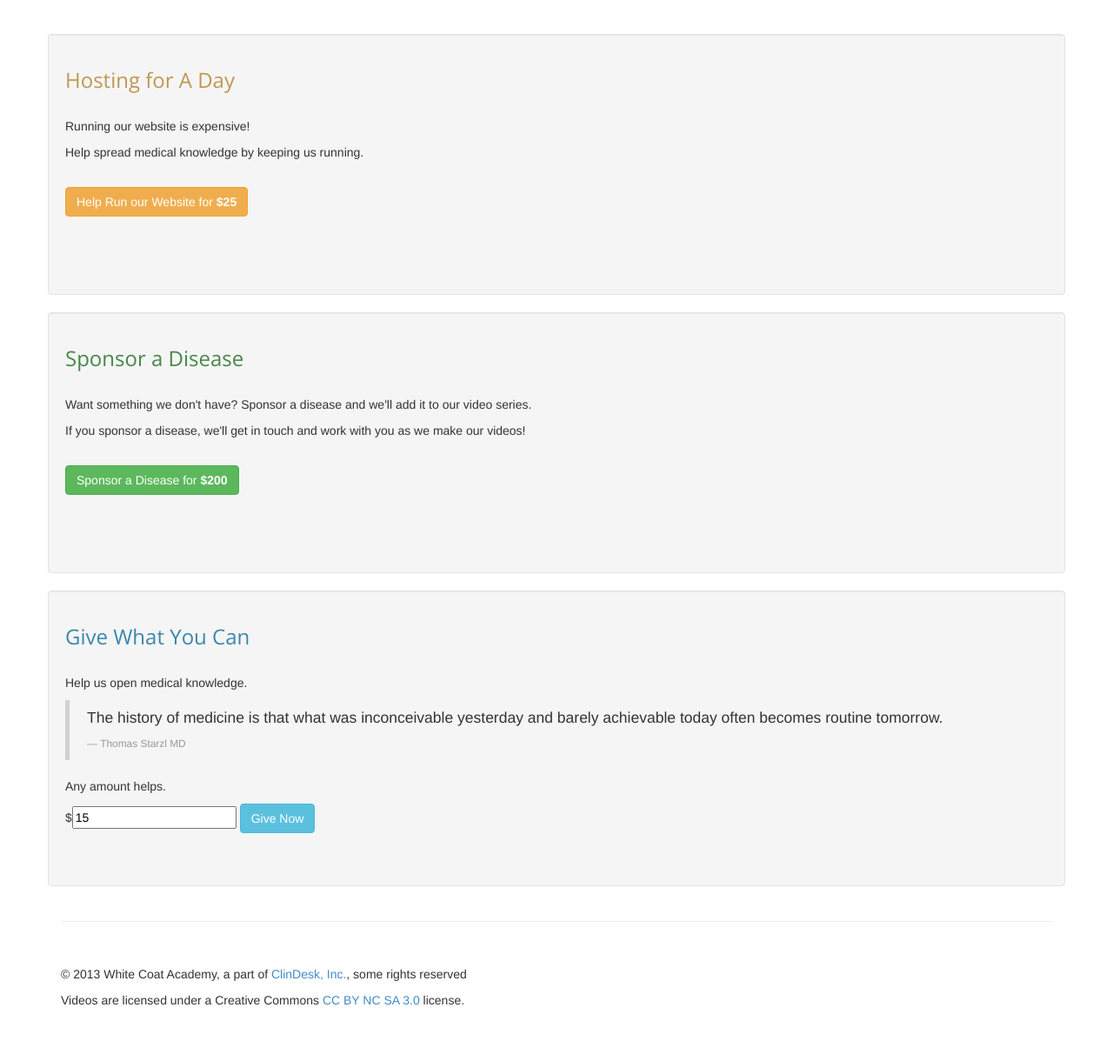
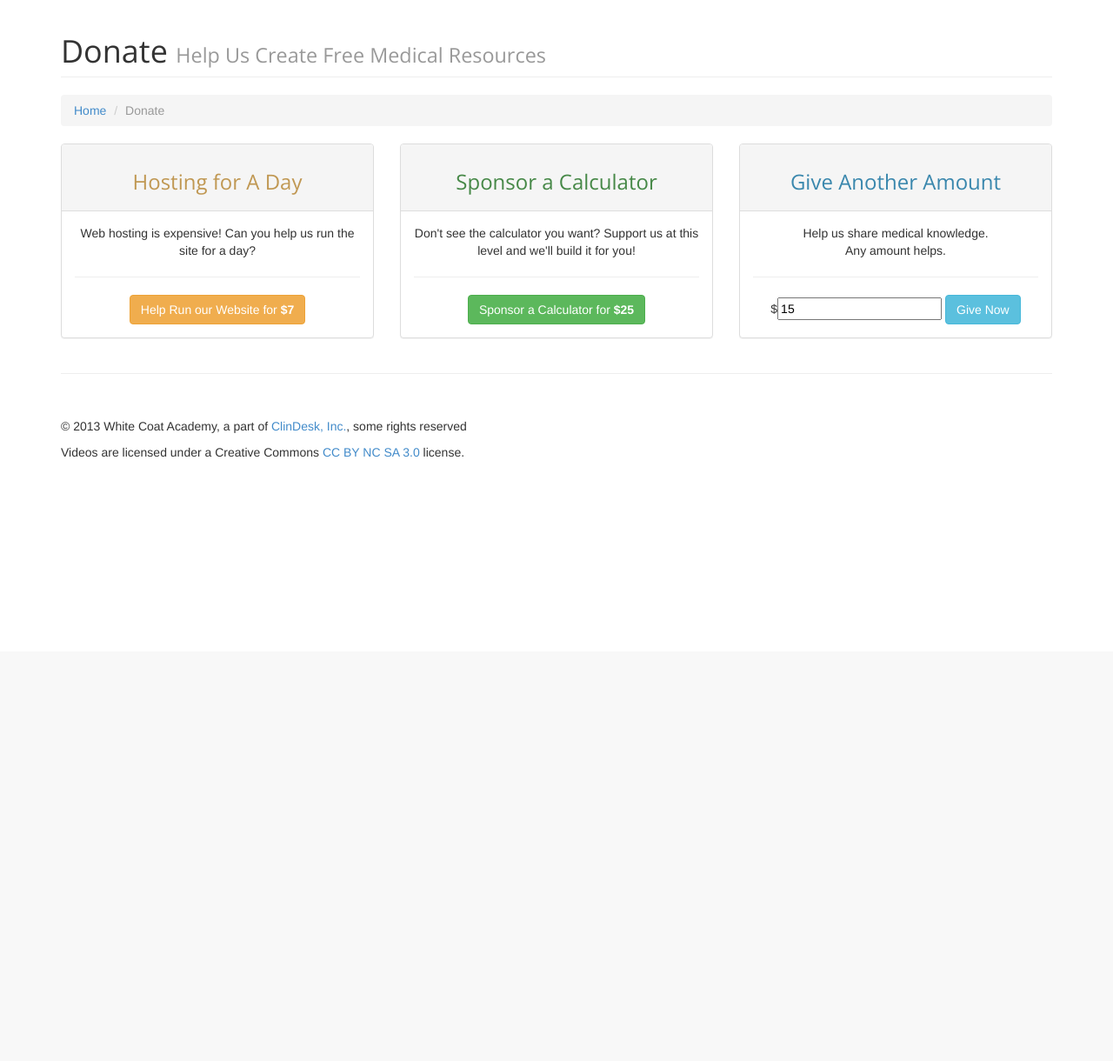
Before and after one commit to WhiteCoatAcademy/whitecoatacademy.org, a Flask app: page /donate.html in a window 1280 px wide. Shown: the part 51-1271 px from the top of the page at 87% size. After the commit the page ends 577 px from the top, so only its background shows below. Run offline with Flask 2, Linux system fonts and the light colour scheme; some libraries are stand-ins or nearby versions.

Commit message:
Hack together donate page.

```diff
--- a/templates/donate.html
+++ b/templates/donate.html
@@ -2,16 +2,28 @@
 {% block title %}Support Us{% endblock %}
 {% set donate_active = 'active' %}
 {% block meta_description %}Donate & help us create free medical resources{% endblock %}
+
+{# We want a breadcrumb / header block. #}
+{% set header_title = "Donate" %}
+{% set header_text = "Help Us Create Free Medical Resources" %}
+
 {% block maincontent %}
 
-<body>
 <div class="container">
-    <br><br>
+
+
     <div class="row">
-        <div class="span4">
-            <div class="well" style="height:300px;">
+
+        <div class="col-sm-4">
+            <div class="panel panel-default text-center">
+                <div class="panel-heading">
+                    <h3 class="text-warning">Hosting for A Day</h3>
+                </div>
+                <div class="panel-body">
+                    <p>Web hosting is expensive! Can you help us run the site for a day?</p>
+                    <hr>
                     <form action="https://authorize.payments.amazon.com/pba/paypipeline" method="post">
-                    <input type="hidden" name="returnUrl" value="http://www.clindesk.org/thanks.html" >
+                        <input type="hidden" name="returnUrl" value="http://www.whitecoatacademy.org/thanks.html" >
                         <input type="hidden" name="processImmediate" value="1" >
                         <input type="hidden" name="accessKey" value="11SEM03K88SD016FS1G2" >
                         <input type="hidden" name="signatureMethod" value="HmacSHA256" >
@@ -21,22 +33,28 @@
                         <input type="hidden" name="referenceId" value="clindesk-001" >
                         <input type="hidden" name="cobrandingStyle" value="logo" >
                         <input type="hidden" name="immediateReturn" value="1" >
-                    <input type="hidden" name="amount" value="USD 25" >
-                    <input type="hidden" name="description" value="ClinDesk, Hosting for a Day" >
-                    <input type="hidden" name="abandonUrl" value="http://www.clindesk.org/donate.html" >
+                        <input type="hidden" name="amount" value="USD 7" >
+                        <input type="hidden" name="description" value="White coat Academy, Hosting for a Day" >
+                        <input type="hidden" name="abandonUrl" value="http://www.whitecoatacademy.org/donate.html" >
                         <input type="hidden" name="signatureVersion" value="2" >
                         <input type="hidden" name="signature" value="Ixt8S3PKIAPl8p/8i5NewotJoL87DsePxrWGMWHsdnA=" >
-                    <h3 class="text-warning">Hosting for A Day</h3><br>
-                    <p>Running our website is expensive!</p>
-                    <p>Help spread medical knowledge by keeping us running.</p><br>
-                    <button type="submit" class="btn btn-warning">Help Run our Website for <b>$25</b></button>
+                        <button type="submit" class="btn btn-warning">Help Run our Website for <b>$7</b></button>
                     </form>
                 </div>
             </div>
-        <div class="span4">
-            <div class="well" style="height:300px;">
+        </div>
+
+        <div class="col-sm-4">
+            <div class="panel panel-default text-center">
+                <div class="panel-heading">
+                    <h3 class="text-success">Sponsor a Calculator</h3>
+                </div>
+                <div class="panel-body">
+                    <p>Don't see the calculator you want? Support us at this level and we'll build it for you!</p>
+                    <hr>
+
                     <form action="https://authorize.payments.amazon.com/pba/paypipeline" method="post">
-                    <input type="hidden" name="returnUrl" value="http://www.clindesk.org/thanks.html" >
+                        <input type="hidden" name="returnUrl" value="http://www.whitecoatacademy.org/thanks.html" >
                         <input type="hidden" name="processImmediate" value="1" >
                         <input type="hidden" name="accessKey" value="11SEM03K88SD016FS1G2" >
                         <input type="hidden" name="signatureMethod" value="HmacSHA256" >
@@ -46,22 +64,27 @@
                         <input type="hidden" name="referenceId" value="clindesk-002" >
                         <input type="hidden" name="cobrandingStyle" value="logo" >
                         <input type="hidden" name="immediateReturn" value="1" >
-                    <input type="hidden" name="amount" value="USD 200" >
-                    <input type="hidden" name="description" value="ClinDesk, Any Donation Helps" >
-                    <input type="hidden" name="abandonUrl" value="http://www.clindesk.org/donate.html" >
+                        <input type="hidden" name="amount" value="USD 25" >
+                        <input type="hidden" name="description" value="White Coat Academy, Sponsor a Calculator" >
+                        <input type="hidden" name="abandonUrl" value="http://www.whitecoatacademy.org/donate.html" >
                         <input type="hidden" name="signatureVersion" value="2" >
                         <input type="hidden" name="signature" value="aosHYUTumKOokLeC94W909v6q7XDDpZTGlvJekV99ss=" >
-                    <h3 class="text-success">Sponsor a Disease</h3><br>
-                    <p>Want something we don't have? Sponsor a disease and we'll add it to our video series.</p>
-                    <p>If you sponsor a disease, we'll get in touch and work with you as we make our videos!</p><br>
-                    <button type="submit" class="btn btn-success">Sponsor a Disease for <b>$200</b></button>
+                        <button type="submit" class="btn btn-success">Sponsor a Calculator for <b>$25</b></button>
                     </form>
                 </div>
             </div>
-        <div class="span4">
-            <div class="well" style="height:340px;">
+        </div>
+
+        <div class="col-sm-4">
+            <div class="panel panel-default text-center">
+                <div class="panel-heading">
+                    <h3 class="text-info">Give Another Amount</h3>
+                </div>
+                <div class="panel-body">
+                    <p>Help us share medical knowledge.<br>Any amount helps.</p>
+                    <hr>
                     <form action="https://authorize.payments.amazon.com/pba/paypipeline" method="post">
-                    <input type="hidden" name="returnUrl" value="http://www.clindesk.org/thanks.html" >
+                        <input type="hidden" name="returnUrl" value="http://www.whitecoatacademy.org/thanks.html" >
                         <input type="hidden" name="processImmediate" value="1" >
                         <input type="hidden" name="accessKey" value="11SEM03K88SD016FS1G2" >
                         <input type="hidden" name="signatureMethod" value="HmacSHA256" >
@@ -71,17 +94,14 @@
                         <input type="hidden" name="referenceId" value="clindesk-003" >
                         <input type="hidden" name="cobrandingStyle" value="logo" >
                         <input type="hidden" name="immediateReturn" value="1" >
-                    <input type="hidden" name="description" value="ClinDesk, Any Donation Helps" >
+                        <input type="hidden" name="description" value="ClinDesk and White Coat Academy, Any Donation Helps" >
                         <input type="hidden" name="abandonUrl" value="http://www.clindesk.org/donate.html" >
                         <input type="hidden" name="signatureVersion" value="2" >
                         <input type="hidden" name="signature" value="HkHrz3l6FdCLDUnwxKP8JNtLaH/tjUTovpwZ4PP2oFE=" >
-                    <h3 class="text-info">Give What You Can</h3><br>
-                    <p>Help us open medical knowledge.</p>
-                    <blockquote>
+                        {#                    <blockquote>
                         <p>The history of medicine is that what was inconceivable yesterday and barely achievable today often becomes routine tomorrow.</p>
                         <small>Thomas Starzl <cite title="MD">MD</cite></small>
-                    </blockquote>
-                    <p>Any amount helps.</p>
+                    </blockquote> #}
                         <form class="form-inline">
                             <span class="add-on">$</span><input type="text" name="amount" class="input-small" value="15">
                             <button type="submit" class="btn btn-info">Give Now</button>
@@ -91,4 +111,6 @@
         </div>
     </div>
 
+</div><!-- /.container -->
+
 {% endblock %}
```
Lines whose indentation alone changed are shown as unchanged.
